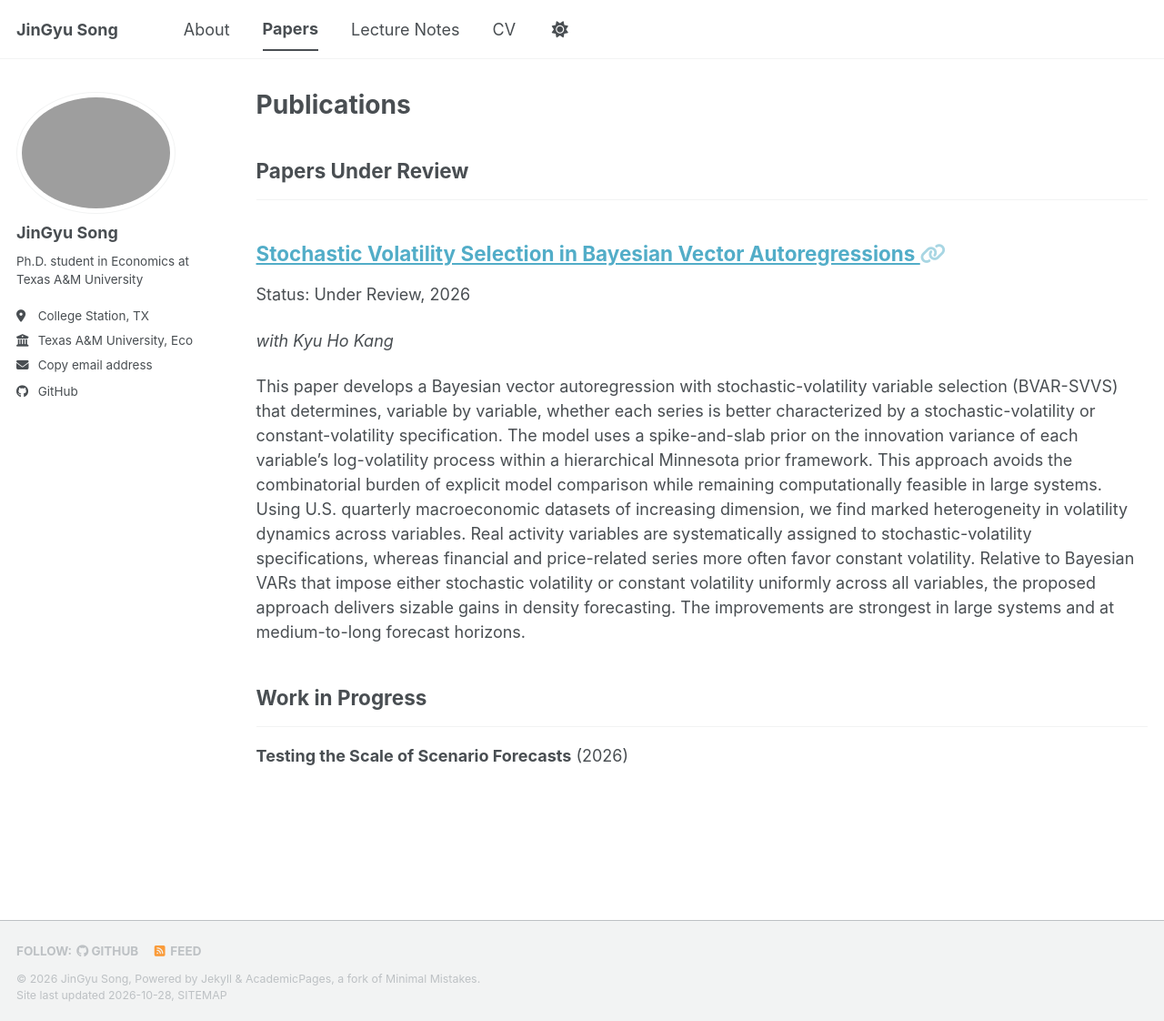
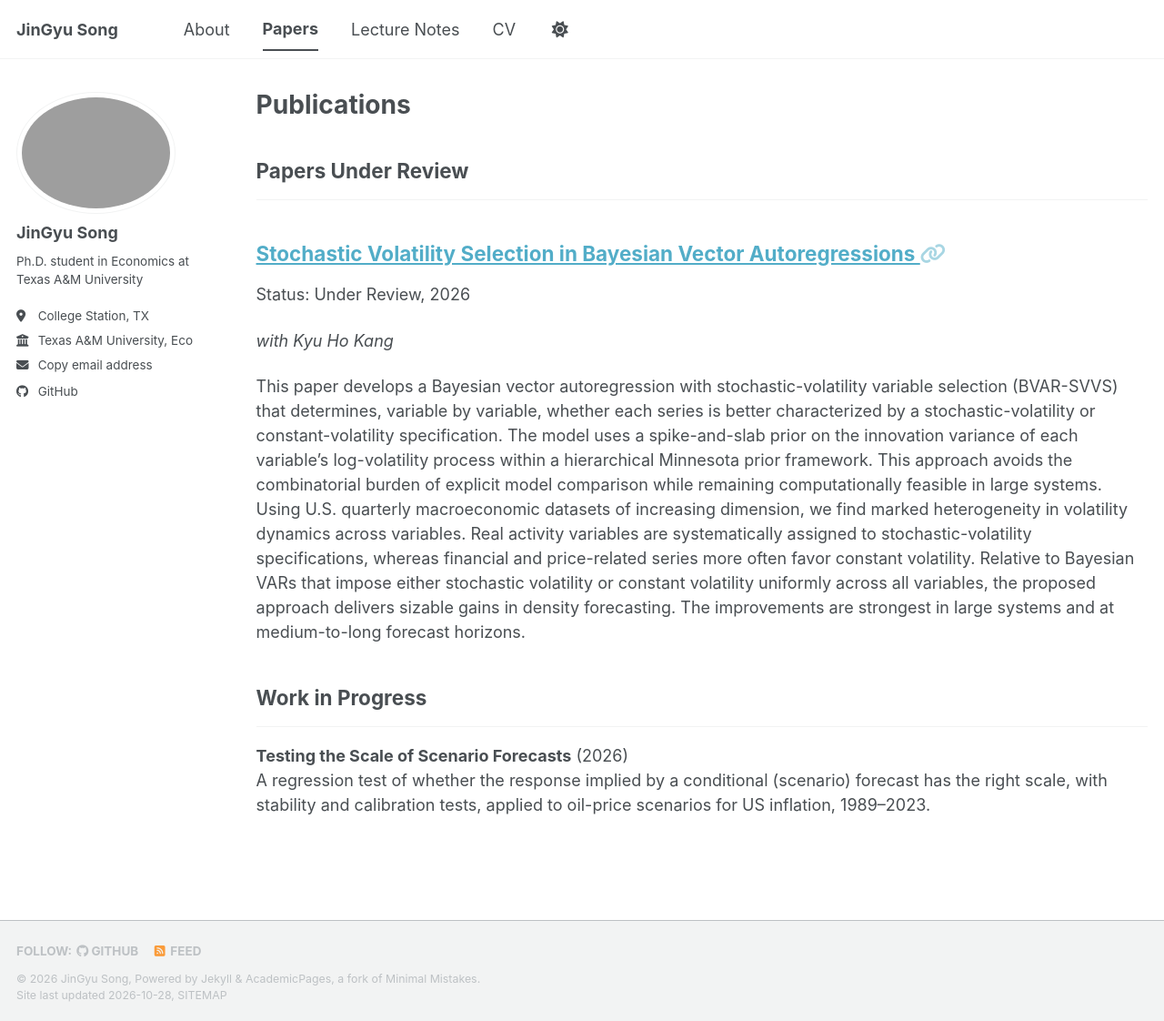
Before and after one commit to Jingyu-96/Jingyu-96.github.io, a Jekyll site: the page built from _pages/publications.html, in a window 1280 px wide and 1122 px high. Shown: the whole window at 91% size. Built offline with Jekyll 4.4.1, drawn with Linux system fonts in a browser that asks for light colours; a style sheet for code colours, icons or effects is not loaded.

Commit message:
Update publications.html

```diff
--- a/_pages/publications.html
+++ b/_pages/publications.html
@@ -33,4 +33,5 @@ author_profile: true
 {% endif %}
 
 <h2>Work in Progress</h2><hr />
-<p><strong>Testing the Scale of Scenario Forecasts</strong> (2026)</p>
+<p><strong>Testing the Scale of Scenario Forecasts</strong> (2026)<br />
+A regression test of whether the response implied by a conditional (scenario) forecast has the right scale, with stability and calibration tests, applied to oil-price scenarios for US inflation, 1989–2023.</p>
```
